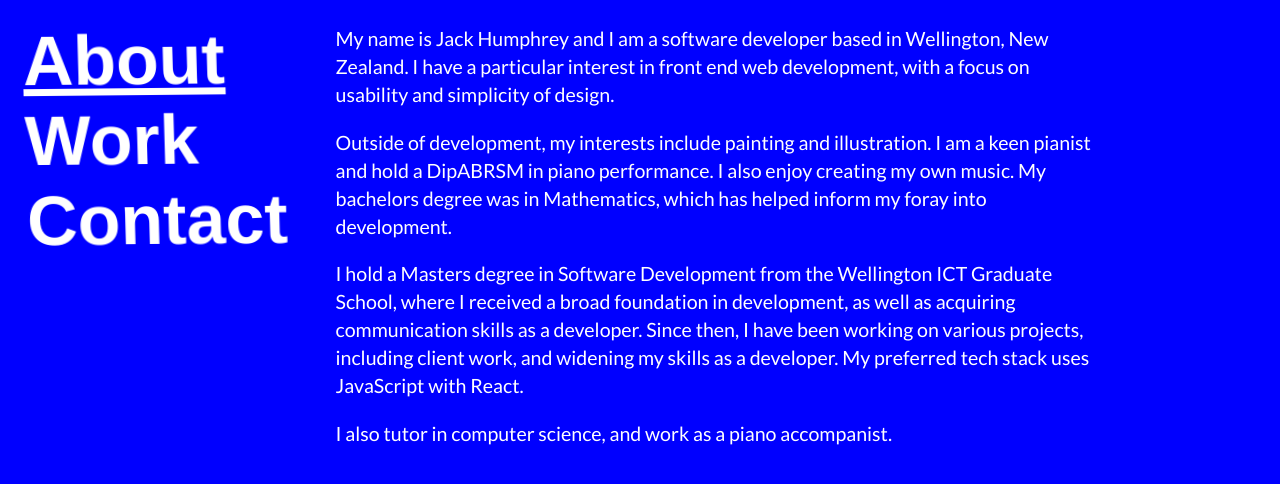
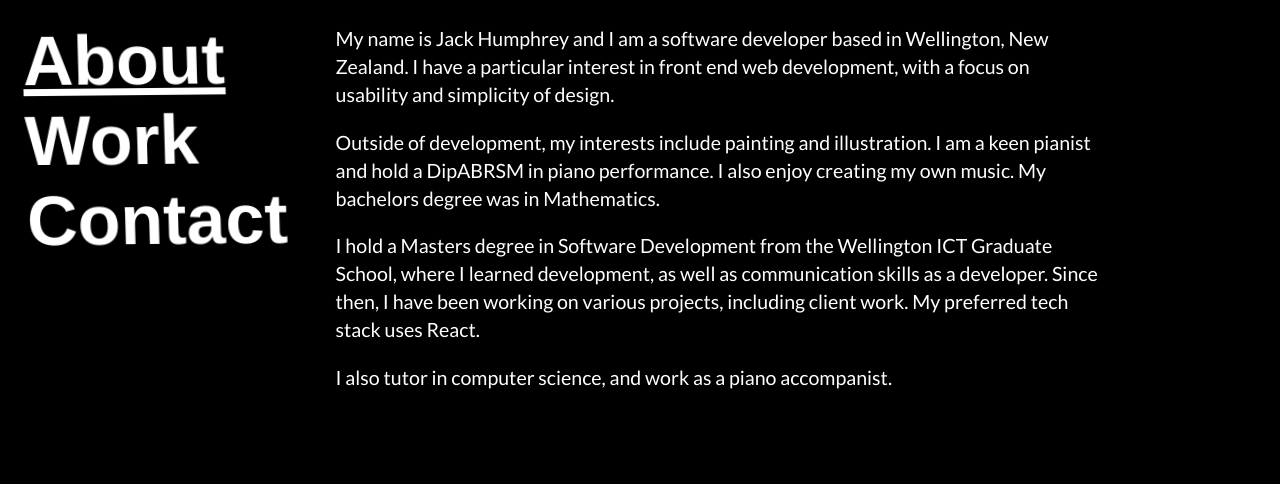
Before and after one commit to jackrhumphrey/portfolio, a React (Create React App) app: page / in a window 1280 px wide. Shown: the top 484 px of the page. Built offline with nearby package versions, Linux system fonts and the light colour scheme.

Commit message:
fixed links, background, text

```diff
--- a/src/components/About.js
+++ b/src/components/About.js
@@ -13,15 +13,14 @@ class About extends Component {
           Outside of development, my interests include painting and
           illustration. I am a keen pianist and hold a DipABRSM in piano
           performance. I also enjoy creating my own music. My bachelors degree
-          was in Mathematics, which has helped inform my foray into development.
+          was in Mathematics.
         </p>
         <p>
           I hold a Masters degree in Software Development from the Wellington
-          ICT Graduate School, where I received a broad foundation in
-          development, as well as acquiring communication skills as a developer.
-          Since then, I have been working on various projects, including client
-          work, and widening my skills as a developer. My preferred tech stack
-          uses JavaScript with React.
+          ICT Graduate School, where I learned development, as well as
+          communication skills as a developer. Since then, I have been working
+          on various projects, including client work. My preferred tech stack
+          uses React.
         </p>
         <p>
           I also tutor in computer science, and work as a piano accompanist.
--- a/src/components/App.css
+++ b/src/components/App.css
@@ -1,5 +1,5 @@
 body {
-    background: blue;
+    background: #000;
     color: #fff;
 }
 
--- a/src/components/App.js
+++ b/src/components/App.js
@@ -1,6 +1,5 @@
 import "./App.css";
 import React, { Component } from "react";
-import $ from "jquery";
 
 import { BrowserRouter, Route, NavLink } from "react-router-dom";
 import About from "./About";
--- a/src/components/ScrollToTop.js
+++ b/src/components/ScrollToTop.js
@@ -1,6 +1,5 @@
-import React, {Component} from "react";
+import {Component} from "react";
 import { withRouter } from "react-router-dom";
-import $ from "jquery";
 
 class ScrollToTop extends Component {
   componentDidUpdate(prevProps) {
--- a/src/components/Work.js
+++ b/src/components/Work.js
@@ -12,13 +12,13 @@ class Work extends Component {
     return (
       <div className="work">
         <div>
-          <a href="https://cubastreetculinarytours.com">
+          <a href="https://cuba-street.netlify.app">
             <div className="image">
               <img src={cuba} />
             </div>
           </a>
           <p>
-            <a href="https://cubastreetculinarytours.com">
+            <a href="https://cuba-street.netlify.app">
               Cuba Street Culinary Tours
             </a>
             <br />
```
Also changed, not shown: src/components/Work2.js (deleted).
